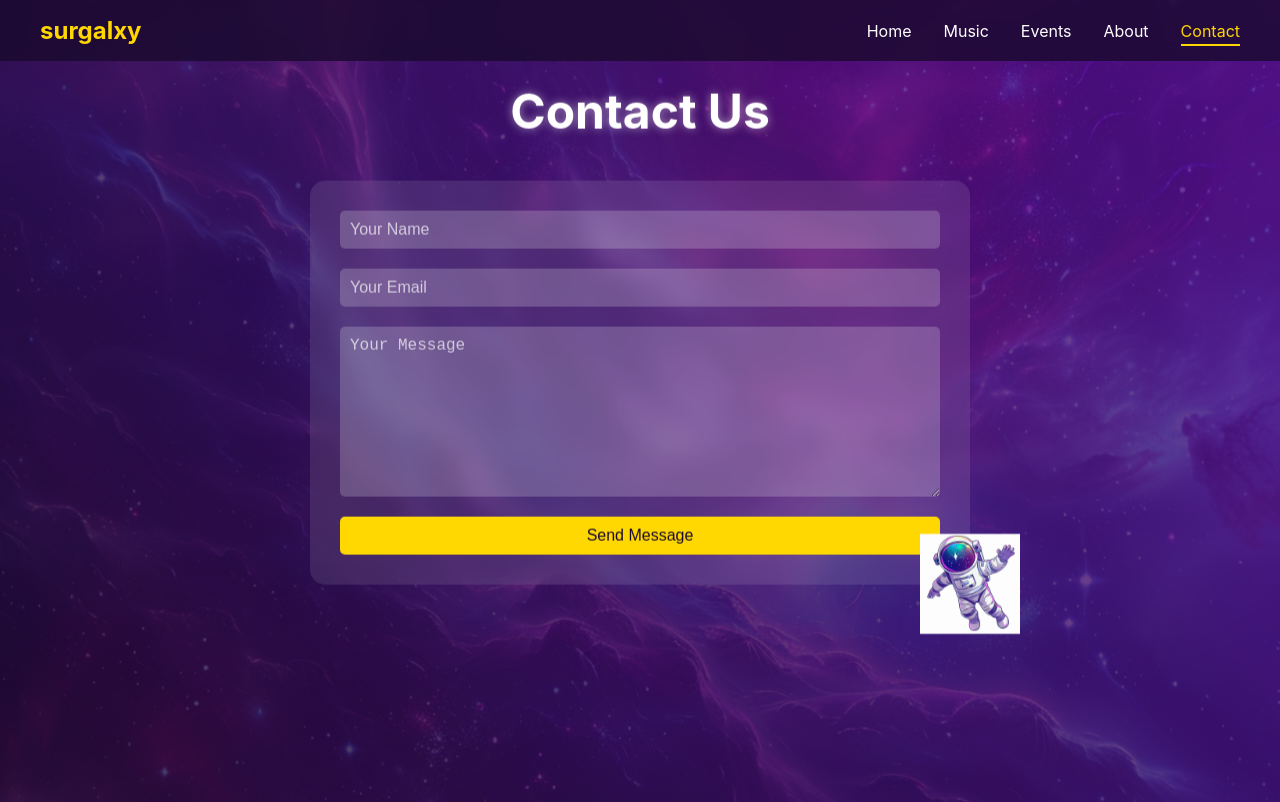
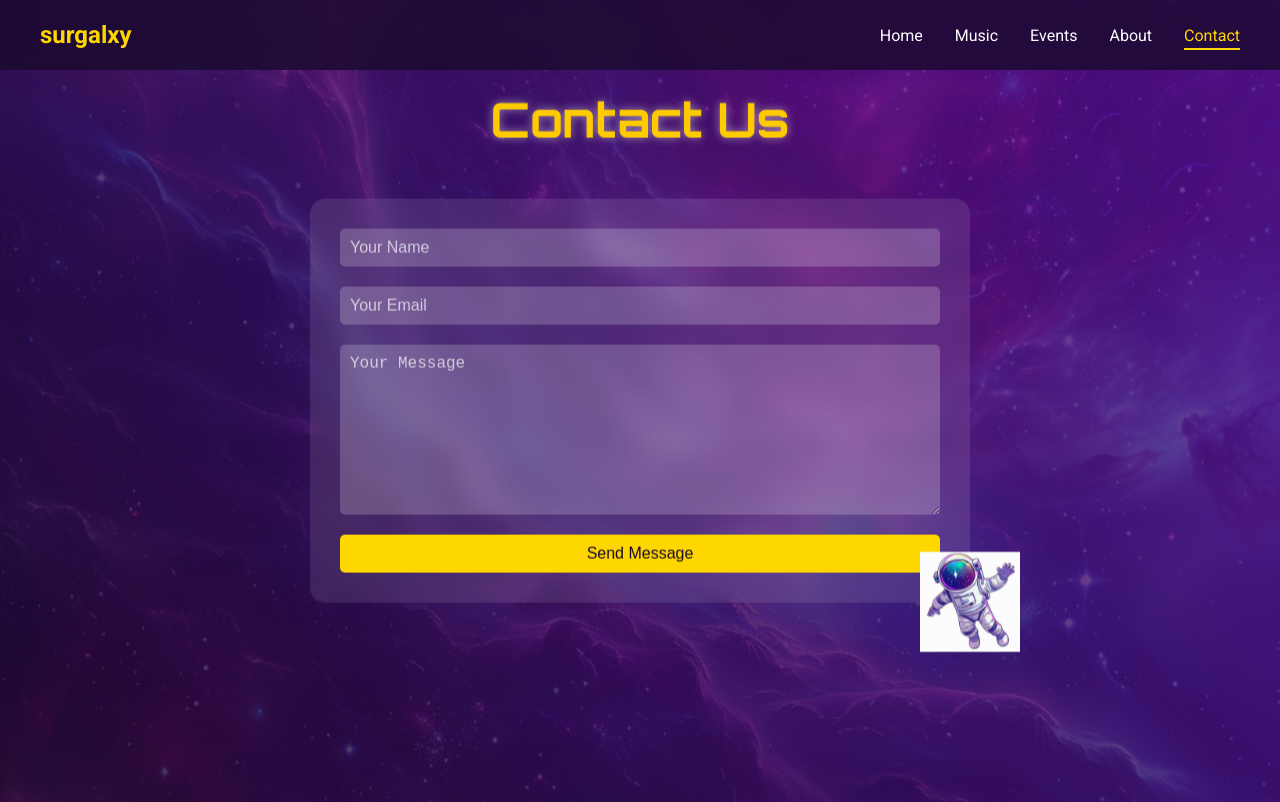
Before and after one commit to surgalxy/surgalxyweb, a React (Create React App) app: page /contact in a window 1280 px wide. Shown: the top 802 px of the page. Built offline with nearby package versions, Linux system fonts and the light colour scheme.

Commit message:
Updated header, index.html, and styles.css with new fonts and styles

```diff
--- a/public/index.html
+++ b/public/index.html
@@ -1,43 +1,97 @@
 <!DOCTYPE html>
 <html lang="en">
-  <head>
+<head>
     <meta charset="utf-8" />
     <link rel="icon" href="%PUBLIC_URL%/favicon.ico" />
     <meta name="viewport" content="width=device-width, initial-scale=1" />
     <meta name="theme-color" content="#000000" />
-    <meta
-      name="surgalxy"
-      content="Web site created using create-react-app"
-    />
-     <link rel="icon" type="image/png" href="images/galaxy_icon.png">
-    <!--
-      manifest.json provides metadata used when your web app is installed on a
-      user's mobile device or desktop. See https://developers.google.com/web/fundamentals/web-app-manifest/
-    -->
+    <meta name="surgalxy" content="Web site created using create-react-app" />
+    <link rel="icon" type="image/png" href="images/galaxy_icon.png">
+    <!-- Google Fonts -->
+    <link href="https://fonts.googleapis.com/css2?family=Orbitron:wght@400;700&family=Roboto:wght@400;700&display=swap" rel="stylesheet">
+    <!-- Manifest for PWA -->
     <link rel="manifest" href="%PUBLIC_URL%/manifest.json" />
-    <!--
-      Notice the use of %PUBLIC_URL% in the tags above.
-      It will be replaced with the URL of the `public` folder during the build.
-      Only files inside the `public` folder can be referenced from the HTML.
+    <title>surgalxy</title>
+    <!-- Internal CSS for simplicity -->
+    <style>
+        body {
+            font-family: 'Roboto', sans-serif;
+            font-size: 16px;
+            line-height: 1.6;
+            color: #ffffff;
+            background-color: #000000;
+            margin: 0;
+            padding: 0;
+        }
 
-      Unlike "/favicon.ico" or "favicon.ico", "%PUBLIC_URL%/favicon.ico" will
-      work correctly both with client-side routing and a non-root public URL.
-      Learn how to configure a non-root public URL by running `npm run build`.
-    -->
-    <title>surgalxy</title>
-  </head>
-  <body>
+        h1, h2, h3, h4, h5, h6 {
+            font-family: 'Orbitron', sans-serif;
+            color: #ffcc00;
+        }
+
+        h1 {
+            font-size: 3rem;
+            margin-bottom: 1rem;
+        }
+
+        h2 {
+            font-size: 2.5rem;
+            margin-bottom: 0.75rem;
+        }
+
+        .button {
+            font-family: 'Orbitron', sans-serif;
+            background-color: #ffcc00;
+            color: #000;
+            padding: 10px 20px;
+            border: none;
+            border-radius: 5px;
+            cursor: pointer;
+            text-transform: uppercase;
+        }
+
+        .button:hover {
+            background-color: #ffaa00;
+        }
+
+        header, footer {
+            text-align: center;
+            padding: 20px;
+            background-color: #111;
+        }
+
+        main {
+            padding: 20px;
+        }
+
+        section {
+            margin-bottom: 20px;
+        }
+
+        p, ul {
+            margin: 0 0 1rem 0;
+        }
+    </style>
+</head>
+<body>
     <noscript>You need to enable JavaScript to run this app.</noscript>
-    <div id="root"></div>
-    <!--
-      This HTML file is a template.
-      If you open it directly in the browser, you will see an empty page.
-
-      You can add webfonts, meta tags, or analytics to this file.
-      The build step will place the bundled scripts into the <body> tag.
-
-      To begin the development, run `npm start` or `yarn start`.
-      To create a production bundle, use `npm run build` or `yarn build`.
-    -->
-  </body>
+    <div id="root">
+        <header>
+            <h1>Welcome to Surgalxy</h1>
+            <h2>Exploring House Music and the Cosmos</h2>
+        </header>
+        <main>
+            <section>
+                <h3>Discover Alternate Realities</h3>
+                <p>Join us on a journey through space and sound. Our house music blends cosmic themes with alternate realities, creating an experience like no other.</p>
+            </section>
+            <section>
+                <button class="button">Join Us</button>
+            </section>
+        </main>
+        <footer>
+            <p>&copy; 2024 Surgalxy. All rights reserved.</p>
+        </footer>
+    </div>
+</body>
 </html>
--- a/src/styles/global.css
+++ b/src/styles/global.css
@@ -31,3 +31,60 @@
     padding: 20px;
   }
 }
+
+body {
+    font-family: 'Roboto', sans-serif;
+    line-height: 1.6;
+    color: #ffffff;
+    background-color: #000000;
+    margin: 0;
+    padding: 0;
+}
+
+h1, h2, h3, h4, h5, h6 {
+    font-family: 'Orbitron', sans-serif;
+    color: #ffcc00;
+}
+
+h1 {
+    font-size: 3rem;
+    margin-bottom: 1rem;
+}
+
+h2 {
+    font-size: 2.5rem;
+    margin-bottom: 0.75rem;
+}
+
+.button {
+    font-family: 'Orbitron', sans-serif;
+    background-color: #ffcc00;
+    color: #000;
+    padding: 10px 20px;
+    border: none;
+    border-radius: 5px;
+    cursor: pointer;
+    text-transform: uppercase;
+}
+
+.button:hover {
+    background-color: #ffaa00;
+}
+
+header, footer {
+    text-align: center;
+    padding: 20px;
+    background-color: #111;
+}
+
+main {
+    padding: 20px;
+}
+
+section {
+    margin-bottom: 20px;
+}
+
+p, ul {
+    margin: 0 0 1rem 0;
+}
```
